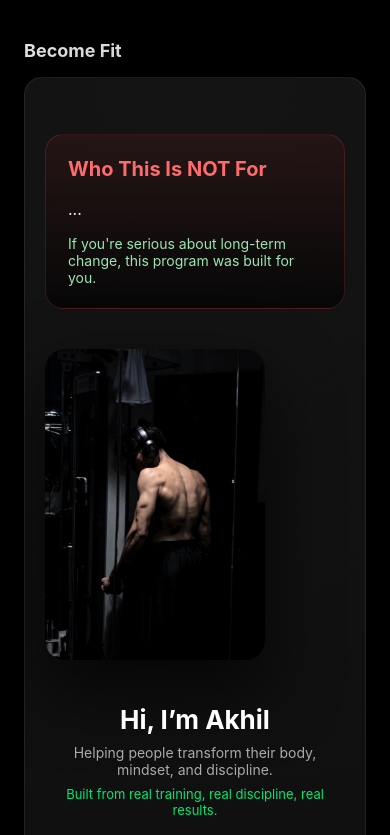
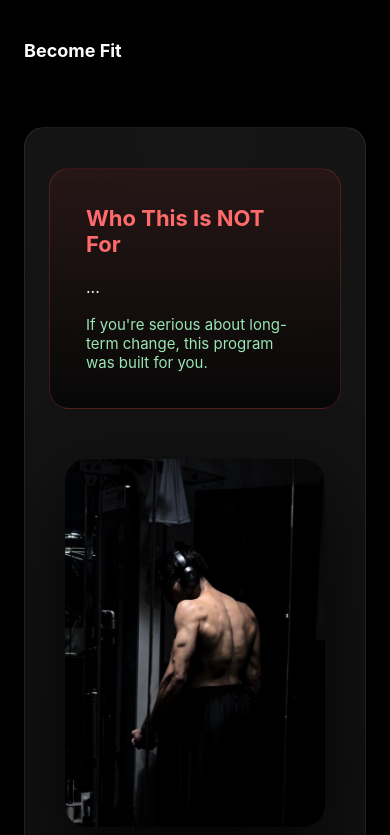
Before and after one commit to AkhilAzad/become-fit, a website: page public/index.html in a window 390 px wide. Shown: the top 835 px of the page. Drawn offline with Linux system fonts and the light colour scheme.

Commit message:
Final premium layout update

```diff
--- a/public/style.css
+++ b/public/style.css
@@ -21,8 +21,7 @@
 ========================= */
 
 .page-wrap {
-  max-width: 1400px;
-  width: 100%;
+  max-width: 1300px;
   margin: 0 auto;
 }
 
@@ -34,18 +33,18 @@
   display: flex;
   justify-content: space-between;
   align-items: center;
-  padding: 10px 10px 40px;
+  margin-bottom: 50px;
 }
 
 .logo {
-  font-size: 18px;
+  font-size: 20px;
   font-weight: 700;
-  color: #eaeaea;
+  color: #ffffff;
 }
 
 .main-nav {
   display: flex;
-  gap: 24px;
+  gap: 28px;
 }
 
 .main-nav a {
@@ -54,7 +53,7 @@
   text-decoration: none;
   padding: 6px 12px;
   border-radius: 8px;
-  transition: all 0.2s ease;
+  transition: 0.2s ease;
 }
 
 .main-nav a:hover {
@@ -63,47 +62,42 @@
 }
 
 /* =========================
-   MAIN CARD CONTAINER
+   MAIN CARD
 ========================= */
 
 .container {
-  width: 100%;
   background: radial-gradient(circle at top,
-      #141414 0%,
+      #151515 0%,
       #0d0d0d 60%,
       #080808 100%);
-  border-radius: 26px;
-  padding: 80px 80px 100px;
+  border-radius: 28px;
+  padding: 90px 80px;
   border: 1px solid rgba(255, 255, 255, 0.08);
-  box-shadow: 0 35px 90px rgba(0, 0, 0, 0.95);
+  box-shadow: 0 40px 120px rgba(0, 0, 0, 0.9);
 }
 
 /* =========================
-   HERO LAYOUT (REAL 2 COL)
+   HERO GRID (2 COLUMN)
 ========================= */
 
 .hero {
   display: grid;
-  grid-template-columns: 1.3fr 0.7fr;
-  gap: 80px;
+  grid-template-columns: 1.2fr 0.8fr;
+  gap: 90px;
   align-items: start;
 }
 
 /* =========================
-   TEXT SIDE
+   LEFT CONTENT
 ========================= */
 
 .hero-content {
-  max-width: 720px;
-}
-
-.header {
-  margin-bottom: 30px;
+  max-width: 760px;
 }
 
 .header h1 {
-  font-size: 42px;
-  margin-bottom: 12px;
+  font-size: 48px;
+  margin-bottom: 16px;
 }
 
 .tagline {
@@ -113,36 +107,40 @@
 
 .subline {
   display: block;
-  margin-top: 8px;
-  font-size: 14px;
+  margin-top: 10px;
+  font-size: 15px;
   color: #00e676;
 }
 
 /* ABOUT TEXT */
 
+.about {
+  margin-top: 40px;
+}
+
 .about p {
-  font-size: 17px;
-  line-height: 1.9;
+  font-size: 18px;
+  line-height: 1.95;
   color: #d6d6d6;
-  margin-bottom: 22px;
+  margin-bottom: 24px;
 }
 
 /* =========================
-   RIGHT SIDE COLUMN
+   RIGHT COLUMN
 ========================= */
 
 .hero-image {
   display: flex;
   flex-direction: column;
-  gap: 40px;
+  gap: 50px;
 }
 
 /* HERO IMAGE */
 
 .hero-image img {
   width: 100%;
-  border-radius: 20px;
-  box-shadow: 0 30px 70px rgba(0, 0, 0, 0.7);
+  border-radius: 22px;
+  box-shadow: 0 30px 80px rgba(0, 0, 0, 0.8);
   transition: 0.5s ease;
 }
 
@@ -151,21 +149,21 @@
 }
 
 /* =========================
-   NOT FOR BOX (NOW RIGHT)
+   NOT FOR BOX (RIGHT SIDE)
 ========================= */
 
 .not-for {
-  padding: 32px;
-  border-radius: 18px;
+  padding: 36px;
+  border-radius: 20px;
   background: linear-gradient(180deg,
       rgba(255, 50, 50, 0.08),
       rgba(0, 0, 0, 0.6));
-  border: 1px solid rgba(255, 80, 80, 0.18);
+  border: 1px solid rgba(255, 80, 80, 0.2);
 }
 
 .not-for h2 {
-  font-size: 20px;
-  margin-bottom: 18px;
+  font-size: 22px;
+  margin-bottom: 20px;
   color: #ff6b6b;
 }
 
@@ -174,10 +172,10 @@
 }
 
 .not-for li {
-  font-size: 15px;
+  font-size: 16px;
   line-height: 1.8;
-  margin-bottom: 12px;
-  padding-left: 22px;
+  margin-bottom: 14px;
+  padding-left: 24px;
   position: relative;
   color: #d6d6d6;
 }
@@ -191,8 +189,8 @@
 }
 
 .not-for-note {
-  margin-top: 16px;
-  font-size: 14px;
+  margin-top: 18px;
+  font-size: 15px;
   color: #9ae6b4;
 }
 
@@ -202,18 +200,18 @@
 
 .stats {
   display: flex;
-  gap: 60px;
-  margin: 40px 0;
+  gap: 70px;
+  margin: 60px 0;
 }
 
 .stats strong {
   display: block;
-  font-size: 24px;
+  font-size: 28px;
   color: #00e676;
 }
 
 .stats span {
-  font-size: 14px;
+  font-size: 15px;
   color: #aaa;
 }
 
@@ -223,10 +221,10 @@
 
 .cta button {
   width: 100%;
-  padding: 18px;
-  font-size: 18px;
+  padding: 22px;
+  font-size: 20px;
   border: none;
-  border-radius: 14px;
+  border-radius: 16px;
   cursor: pointer;
   background: linear-gradient(135deg, #00e676, #00c853);
   color: #000;
@@ -235,13 +233,13 @@
 }
 
 .cta button:hover {
-  transform: translateY(-5px);
-  box-shadow: 0 0 40px rgba(0, 230, 118, 0.6);
+  transform: translateY(-6px);
+  box-shadow: 0 0 45px rgba(0, 230, 118, 0.6);
 }
 
 .note {
-  margin-top: 14px;
-  font-size: 13px;
+  margin-top: 16px;
+  font-size: 14px;
   color: #999;
 }
 
@@ -250,77 +248,58 @@
 ========================= */
 
 .footer {
-  margin-top: 60px;
+  margin-top: 80px;
   text-align: center;
-  font-size: 13px;
+  font-size: 14px;
   color: #666;
 }
 
 /* =========================
-   MOBILE REFINEMENT
-   ========================= */
+   MOBILE OPTIMIZATION
+========================= */
 
-@media (max-width: 768px) {
+@media (max-width: 900px) {
 
   body {
-    padding: 14px;
+    padding: 18px;
   }
 
   .container {
-    padding: 28px 20px 40px;
-    border-radius: 18px;
-  }
-
-  .header {
-    margin-bottom: 20px;
-  }
-
-  .header h1 {
-    font-size: 28px;
-    line-height: 1.2;
-  }
-
-  .tagline {
-    font-size: 14px;
-  }
-
-  .subline {
-    font-size: 13px;
-  }
-
-  .about p {
-    font-size: 15px;
-    line-height: 1.75;
+    padding: 40px 24px;
+    border-radius: 20px;
   }
 
   .hero {
     grid-template-columns: 1fr;
-    gap: 24px;
+    gap: 40px;
+  }
+
+  .header h1 {
+    font-size: 32px;
+  }
+
+  .about p {
+    font-size: 16px;
   }
 
   .hero-image {
     order: -1;
-    /* image goes above text on mobile */
-    margin-bottom: 20px;
+    /* image first on mobile */
   }
 
   .hero-image img {
-    max-width: 220px;
-  }
-
-  .not-for {
-    margin-top: 28px;
-    padding: 22px;
+    max-width: 260px;
+    margin: 0 auto;
   }
 
   .stats {
     flex-direction: column;
-    gap: 16px;
+    gap: 24px;
   }
 
   .cta button {
+    font-size: 18px;
     padding: 18px;
-    font-size: 16px;
   }
 
 }
```
